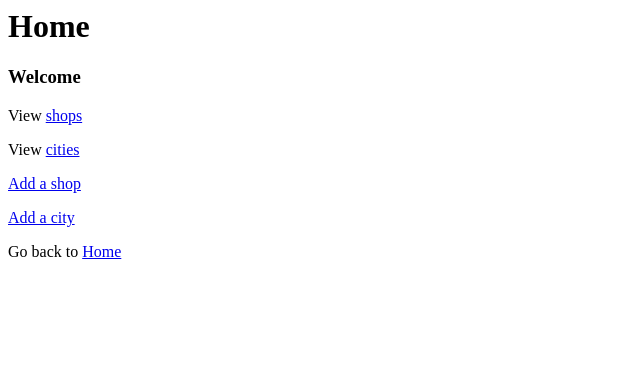
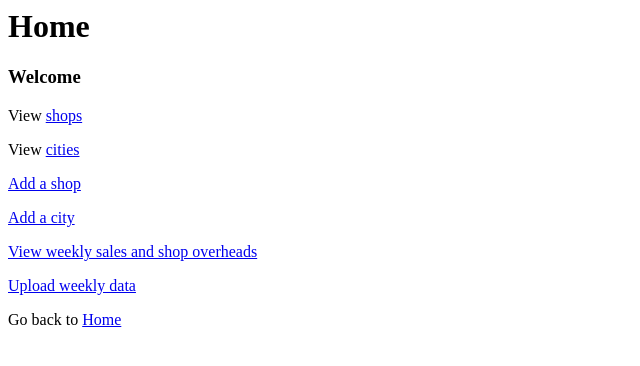
Before and after one commit to saeedashukor/fruit_sales, a Django app: page /shops/ in a window 1280 px wide. Shown: the top 366 px of the page, without its empty margins (0-640 px from the left). Run offline with Django 4.2, Linux system fonts and the light colour scheme; data that the repository does not hold is empty.

Commit message:
Added file upload

```diff
--- a/fruit_sales/settings.py
+++ b/fruit_sales/settings.py
@@ -9,7 +9,6 @@ https://docs.djangoproject.com/en/4.1/topics/settings/
 For the full list of settings and their values, see
 https://docs.djangoproject.com/en/4.1/ref/settings/
 """
-import os
 from pathlib import Path
 
 # Build paths inside the project like this: BASE_DIR / 'subdir'.
@@ -119,7 +118,6 @@ USE_TZ = True
 # https://docs.djangoproject.com/en/4.1/howto/static-files/
 
 STATIC_URL = 'static/'
-STATIC_ROOT = 'static/'
 
 # Default primary key field type
 # https://docs.djangoproject.com/en/4.1/ref/settings/#default-auto-field
--- a/fruit_sales/urls.py
+++ b/fruit_sales/urls.py
@@ -1,7 +1,5 @@
 from django.contrib import admin
 from django.urls import include, path
-from django.conf import settings
-from django.conf.urls.static import static
 
 urlpatterns = [
     path('shops/', include('shops.urls')),
--- a/shops/models.py
+++ b/shops/models.py
@@ -1,4 +1,5 @@
 from django.db import models
+from django.core.validators import FileExtensionValidator
 
 
 class City(models.Model):
@@ -23,6 +24,8 @@ class Shop(models.Model):
 class WeeklySales(models.Model):
     date = models.DateField('pub_date')
     shop = models.ForeignKey(Shop, on_delete=models.PROTECT)
+    file = models.FileField(validators=[FileExtensionValidator(allowed_extensions=['xlsx'])],
+                            null=True, blank=True)
 
     def __str__(self):
         return f'{self.shop} : {self.date}'
--- a/shops/urls.py
+++ b/shops/urls.py
@@ -15,5 +15,6 @@ urlpatterns = [
     path('shop/<int:pk>/delete', views.DeleteShop.as_view(), name='delete_shop'),
     path('weekly_import/<int:pk>/<int:year>/<str:month>/<int:day>/<str:shop_code>', views.WeeklySalesView.as_view(
         date_field='date', model=WeeklySales), name='weekly_sales'),
-    path('weekly_import/', views.weekly_sales_form, name='weekly_sales_form')
+    path('weekly_import/', views.view_weekly_sales_form, name='view_weekly_sales_form'),
+    path('upload/', views.upload_file, name='upload_weekly_data')
 ]
--- a/shops/views.py
+++ b/shops/views.py
@@ -1,17 +1,17 @@
-import os.path
-
 from django.views import generic
 from django.shortcuts import render
 from django.urls import reverse, reverse_lazy
-from django.http import HttpResponse, HttpResponseRedirect, Http404
+from django.http import HttpResponseRedirect, Http404
 from django.db.models import ProtectedError
-from django.template.loader import render_to_string
+from django.core.files.storage import default_storage
+from django.contrib import messages
+
 from itertools import chain
 from datetime import datetime
 from dateutil.relativedelta import *
 
-from .models import City, Shop, WeeklySales, FruitSales, ShopOverheads
-from .forms import CityForm, ShopForm, WeeklySalesForm
+from .models import City, Shop, WeeklySales
+from .forms import CityForm, ShopForm, UploadWeeklySalesForm
 
 
 class IndexView(generic.ListView):
@@ -79,38 +79,39 @@ class WeeklySalesView(generic.DateDetailView):
 
     def get_context_data(self, **kwargs):
         context = super().get_context_data(**kwargs)
-        date_str = str(self.kwargs['day']) + '-' + str(self.kwargs['month']) + '-' + str(self.kwargs['year'])
+        date_str = f"{self.kwargs['day']}-{self.kwargs['month']}-{self.kwargs['year']}"
         date = datetime.strptime(date_str, '%d-%b-%Y')
         shop = Shop.objects.get(code=self.kwargs['shop_code'])
-        context['weekly_sales'] = WeeklySales.objects.get(shop=shop, date=date)
-        context['fruit_sales'] = FruitSales.objects.filter(weekly_sales=context['weekly_sales'])
-        context['shop_overheads'] = ShopOverheads.objects.filter(weekly_sales=context['weekly_sales'])
-        context['base_template'] = 'sales/weekly_sales_page.html'
+        weekly_sales = WeeklySales.objects.get(shop=shop, date=date)
+        context['weekly_sales'] = weekly_sales
+        context['fruit_sales'] = weekly_sales.fruitsales_set.all()
+        context['shop_overheads'] = weekly_sales.shopoverheads_set.all()
+        context['base_template'] = 'sales/weekly_sales_partial.html'
         return context
 
 
-def weekly_sales_form(request):
+def view_weekly_sales_form(request):
     shops = Shop.objects.all()
-    context = {'shops': shops,
-               'weekly_sales': '',
-               'fruit_sales': '',
-               'shop_overheads': ''}
+    context = {'shops': shops}
 
     if request.method == 'POST':
-        context['base_template'] = 'sales/weekly_sales_page.html'
+        context['base_template'] = 'sales/weekly_sales_partial.html'
         date = request.POST.get('date')
-        shop_name = request.POST.get('shop')
+        shop_data = request.POST.get('shop').split(',')
+        shop_id = int(shop_data[0])
+        shop_name = shop_data[1]
         date_ = datetime.strptime(str(date), "%Y-%m-%d")
-        shop = Shop.objects.get(name=shop_name)
+        shop = Shop.objects.get(pk=shop_id, name=shop_name)
         if date_.weekday() != 0:
-            monday = date_ + relativedelta(weekday=MO(-1))
-            context['weekly_sales'] = WeeklySales.objects.get(shop=shop, date=monday)
+            weekly_sales = WeeklySales.objects.get(shop=shop,
+                                                   date=date_ + relativedelta(weekday=MO(-1)))
         else:
-            context['weekly_sales'] = WeeklySales.objects.get(shop=shop, date=date)
-        context['fruit_sales'] = FruitSales.objects.filter(weekly_sales=context['weekly_sales'])
-        context['shop_overheads'] = ShopOverheads.objects.filter(weekly_sales=context['weekly_sales'])
+            weekly_sales = WeeklySales.objects.get(shop=shop, date=date)
+        context['weekly_sales'] = weekly_sales
+        context['fruit_sales'] = weekly_sales.fruitsales_set.all()
+        context['shop_overheads'] = weekly_sales.shopoverheads_set.all()
     else:
-        context['base_template'] = 'sales/weekly_sales_form.html'
+        context['base_template'] = 'sales/weekly_sales_base.html'
     return render(request, 'sales/weekly_sales.html', context)
 
 
@@ -141,3 +142,46 @@ def shop_forms(request):
         form = ShopForm()
 
     return render(request, 'shops/add_shop_form.html', {'form': form})
+
+
+def upload_file(request):
+    def parse_file(file):
+        file_str = file.name
+        file = file_str.strip('.xlsx')
+        file = file.split('-')
+        date, shop_code = '-'.join(file[:3]), file[3:][0]
+        date = datetime.strptime(date, '%Y-%m-%d')
+        return date, shop_code
+
+    def validate_file(file, date, shop_code):
+        if not Shop.objects.filter(code=shop_code).exists():
+            return False, f'Shop with code {shop_code} does not exist'
+        elif date.weekday() != 0:
+            return False, 'Date does not fall on a Monday'
+        elif date >= datetime.today():
+            return False, 'Date of weekly sale record exceeds today'
+        elif date.year <= Shop.objects.get(code=shop_code).year_opened:
+            return False, 'Year of weekly sale record is before year opened of Shop'
+        elif WeeklySales.objects.filter(date=date, shop=Shop.objects.get(code=shop_code)).exists():
+            return False, f'A record already exists with the same date: {date} and shop code: {shop_code}'
+        return True, f'File {file.name} successfully uploaded'
+
+    if request.method == 'POST' and UploadWeeklySalesForm(request.POST, request.FILES).is_valid():
+        form = UploadWeeklySalesForm(request.POST, request.FILES)
+        file = request.FILES['file']
+        date, shop_code = parse_file(file)
+        status, message = validate_file(file, date, shop_code)
+        if status:
+            WeeklySales.objects.create(date=date,
+                                       shop=Shop.objects.get(code=shop_code),
+                                       file=file)
+            default_storage.save('shops/uploads/' + request.FILES['file'].name, request.FILES['file'])
+            messages.success(request, message)
+            print('Success:', message)
+            return HttpResponseRedirect(reverse('shops:upload_weekly_data'))
+        else:
+            print('Unsuccessful:', message)
+            messages.error(request, message)
+    else:
+        form = UploadWeeklySalesForm()
+    return render(request, 'sales/upload_form.html', {'form': form})
--- a/templates/base.html
+++ b/templates/base.html
@@ -1,7 +1,7 @@
+{% load static %}
 <html>
 <head>
     <title>{% block title %}{% endblock %}</title>
-    {% load static %}
     {% block head_extra %}{% endblock %}
     </head>
     <body>
--- a/templates/home.html
+++ b/templates/home.html
@@ -7,4 +7,6 @@
     <p>View <a href="{% url 'shops:city' %}">cities</a></p>
     <p><a href="{% url 'shops:shop_forms' %}">Add a shop</a></p>
     <p><a href="{% url 'shops:city_forms' %}">Add a city</a></p>
+    <p><a href="{% url 'shops:view_weekly_sales_form' %}">View weekly sales and shop overheads</a></p>
+    <p><a href="{% url 'shops:upload_weekly_data' %}">Upload weekly data</a></p>
 {% endblock %}
--- a/templates/sales/weekly_sales_form.html
+++ b/templates/sales/weekly_sales_base.html
@@ -1,18 +1,18 @@
+{% load static %}
 <html>
 <head>
     <title>Weekly Sales & Overheads</title>
-    {% load static %}
     <script src="../../static/shops/js/htmx.min.js"></script>
 </head>
 <body hx-headers='{"X-CSRFToken": "{{ csrf_token }}"}'>
-<form hx-post="{% url 'shops:weekly_sales_form' %}" hx-trigger="change delay:2s">
+<form hx-post="{% url 'shops:view_weekly_sales_form' %}" hx-trigger="change delay:2s">
 <h1>Choose a shop & date</h1>
 
     Select a shop:
 <select hx-target="#import_detail" name="shop" id="shop" required>
     <option value="" disabled selected>Select a shop</option>
     {% for shop in shops %}
-        <option value="{{ shop.name }}">{{ shop.name }}</option>
+        <option value="{{ shop.id }},{{ shop.name }}">{{ shop.name }}</option>
     {% endfor %}
 </select><br><br>
 
```
Also changed, not shown: shops/forms.py (+10 -1 lines), shops/management/commands/import_weekly_figures.py (+3 -6 lines), templates/sales/upload_form.html (added, +10 -0 lines), shops/migrations/0015_uploadfile_alter_fruitsales_fruit_and_more.py (added), shops/migrations/0016_weeklysales_file_alter_uploadfile_file.py (added), shops/migrations/0017_delete_uploadfile.py (added), templates/sales/weekly_sales_partial.html (renamed from templates/sales/weekly_sales_page.html).
